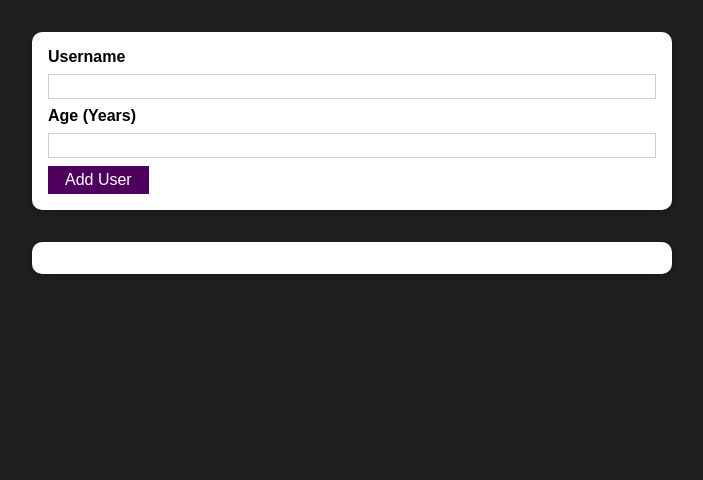
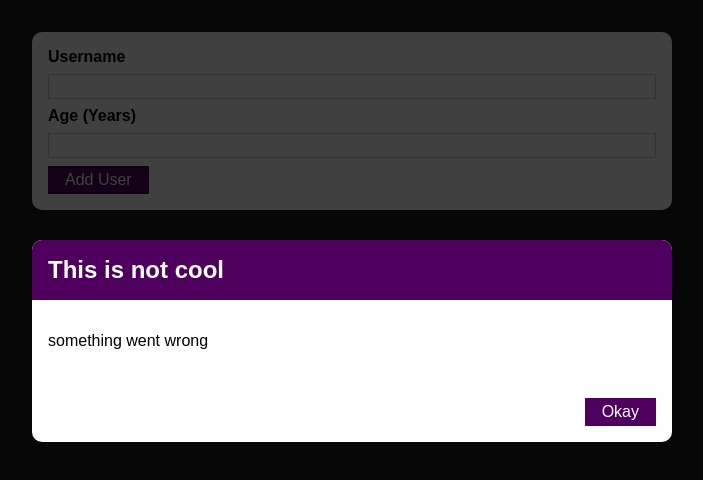
Before and after one commit to mdraselmiah95/React-Complete-Guide, a React (Create React App) app in the folder practice-project/practice-project-one/: page / in a window 1280 px wide. Shown: the top 480 px of the page, without its empty margins (288-991 px from the left). Built offline with nearby package versions, Linux system fonts and the light colour scheme.

Commit message:
WIP on Practical project one

```diff
--- a/practice-project/practice-project-one/src/components/Users/AddUser.js
+++ b/practice-project/practice-project-one/src/components/Users/AddUser.js
@@ -1,11 +1,13 @@
 import React, { useState } from "react";
 import Button from "../UI/Button";
 import Card from "../UI/Card";
+import ErrorModal from "../UI/ErrorModal";
 import classes from "./AddUser.module.css";
 
 const AddUser = (props) => {
   const [enterUserName, setEnterUserName] = useState("");
   const [enterUserAge, setEnterUserAge] = useState("");
+  const [error, setError] = useState();
 
   const addUserHandler = (e) => {
     e.preventDefault();
@@ -29,6 +31,8 @@ const AddUser = (props) => {
   };
 
   return (
+    <div>
+      <ErrorModal title="This is not cool" message="something went wrong" />
       <Card className={classes.input}>
         <form onSubmit={addUserHandler}>
           <label htmlFor="username">Username</label>
@@ -48,6 +52,7 @@ const AddUser = (props) => {
           <Button type="submit">Add User</Button>
         </form>
       </Card>
+    </div>
   );
 };
 
```
Lines whose indentation alone changed are shown as unchanged.
